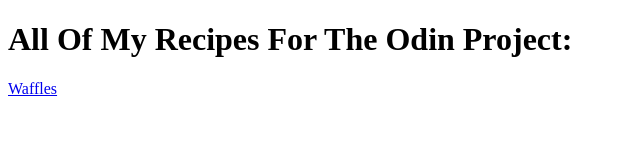
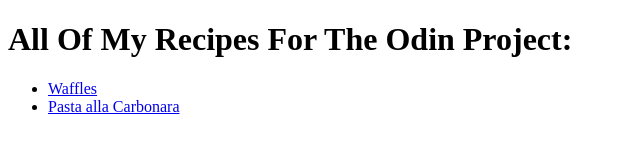
Before and after one commit to YaboiSeb-ishere/odin-recipes, a plain HTML site: page index.html in a window 1280 px wide. Shown: the whole page, without its empty margins (0-640 px from the left). Drawn offline with Linux system fonts and the light colour scheme.

Commit message:
Just started the carbonara recipe

```diff
--- a/index.html
+++ b/index.html
@@ -7,7 +7,10 @@
 </head>
 <body>
     <h1>All Of My Recipes For The Odin Project:</h1>
-    <a href="recipes/waffles.html">Waffles</a>
-<!--here I added the  HTML boilerplate and added the link to the waffles recipes-->
+    <ul>
+    <li><a href="recipes/waffles.html">Waffles</a></li>
+    <li><a href="recipes/pastacarbonara.html">Pasta alla Carbonara</a></li>
+
+    </ul>
 </body>
 </html>
```
Also changed, not shown: recipes/pastacarbonara.html (added, +11 -0 lines).
